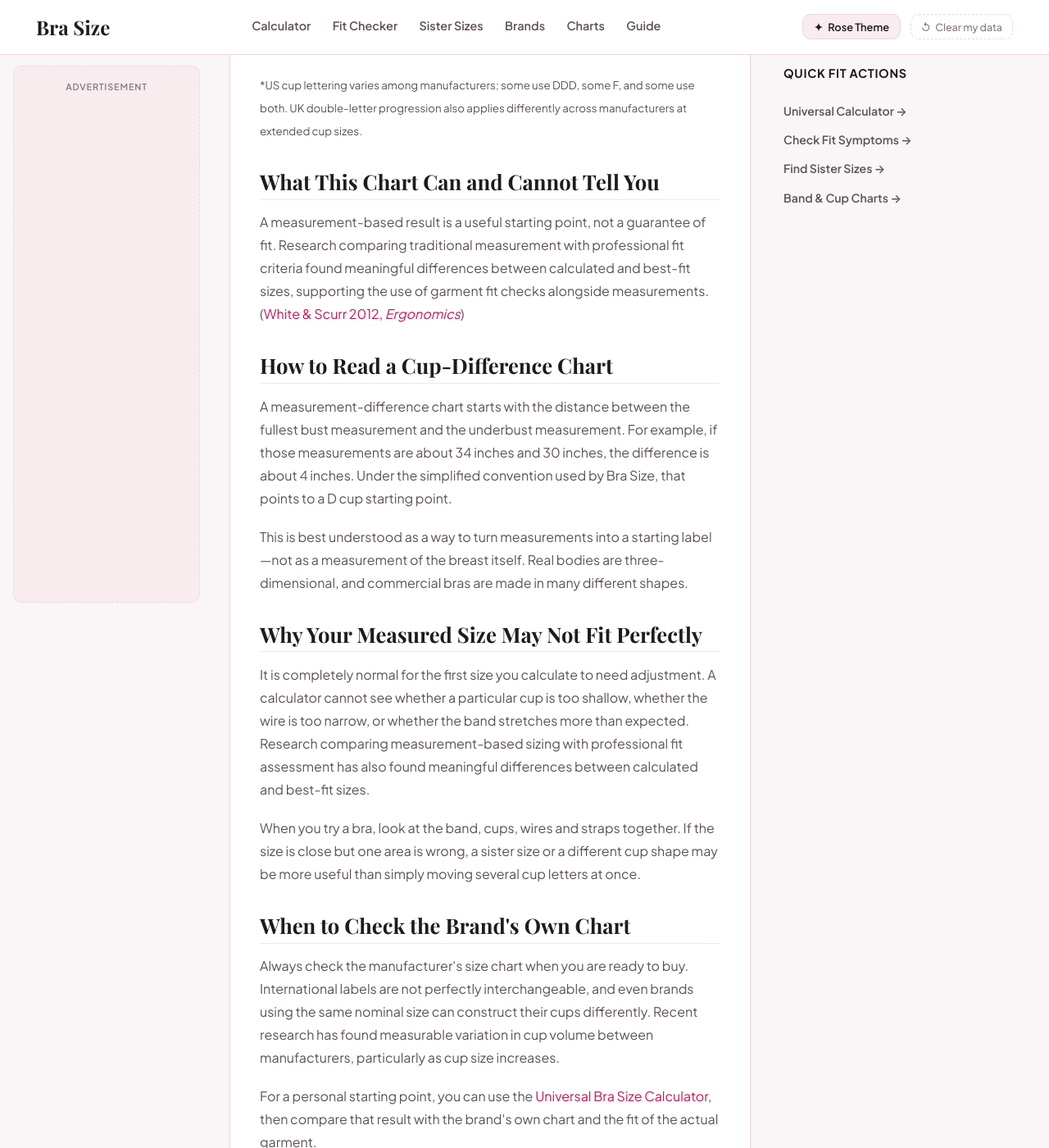
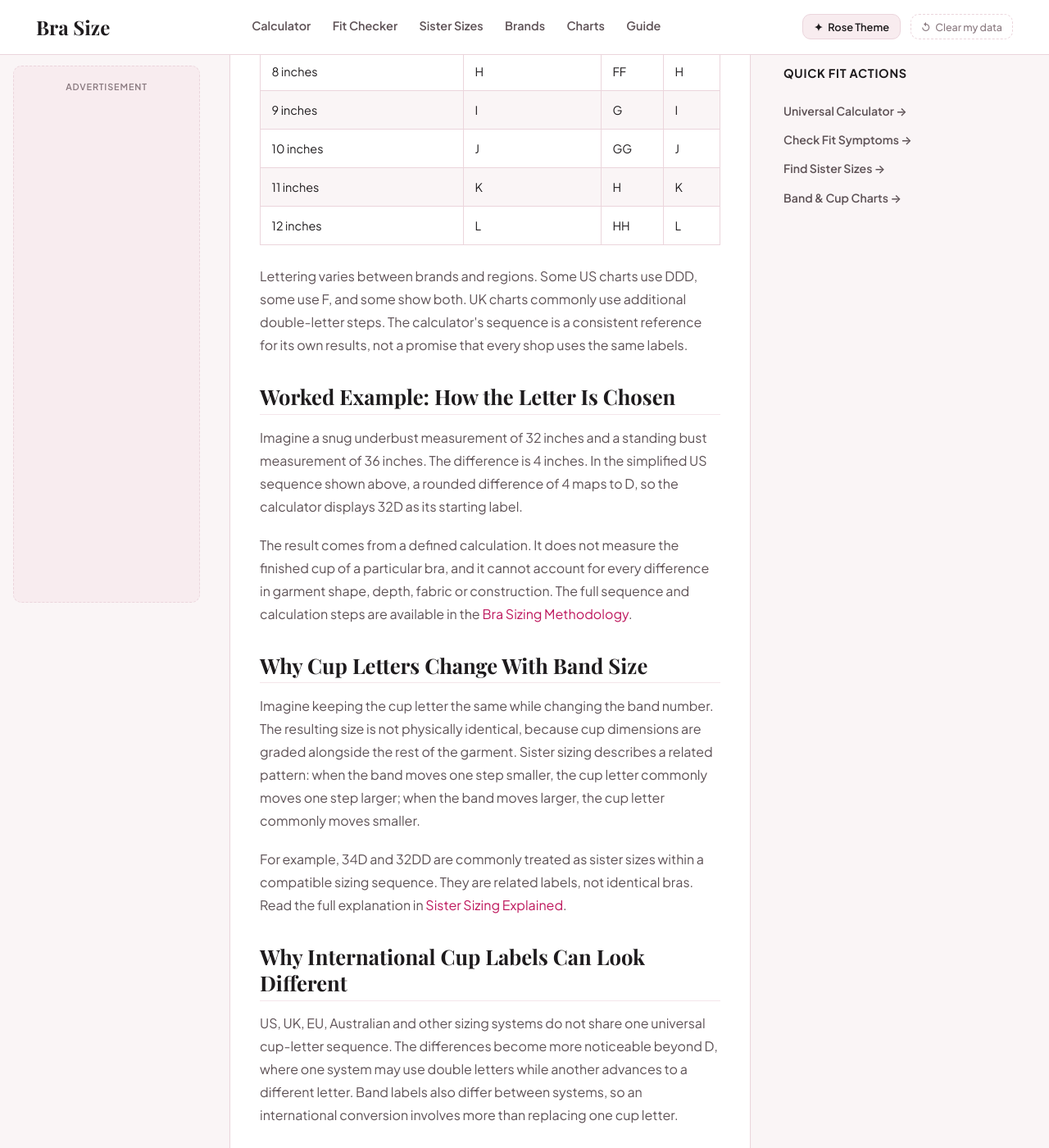
Before and after one commit to sharpedge74-cmyk/Bra-Size-Pro, a Jekyll site: the page built from bra-cup-size-guide.html, in a window 1280 px wide and 1400 px high, scrolled down 1530 px. Shown: the whole window at 82% size. Built offline with Jekyll 4.4.1, drawn with Linux system fonts in a browser that asks for light colours; some web fonts are replaced; some of the changed text lies outside the part shown.

Commit message:
Expand cup size guide with clearer examples and topical links

```diff
--- a/bra-cup-size-guide.html
+++ b/bra-cup-size-guide.html
@@ -1,64 +1,72 @@
 ---
 layout: guide
-title: "Bra Cup Size Guide: AA to L and Relative Cup Sizing"
-description: "Understand why cup letters are relative to band size, how common US, UK and EU cup progressions differ, and why a bra size is only a starting point for fit."
+title: "Bra Cup Size Guide: AA to L"
+description: "Understand bra cup letters, why cup size changes with band size, how US, UK and EU labels differ, and what a cup chart can actually tell you."
 permalink: /bra-cup-size-guide
 breadcrumb_label: "Cup Size Guide"
-intent: "Reference guide to relative cup sizing and international cup progressions"
-last_reviewed: "2026-10-01"
+intent: "Explain relative cup sizing and common cup-letter progressions"
+last_reviewed: "2026-10-13"
 ads: "guide"
-sources:
-  - "White & Scurr (2012), Ergonomics, DOI 10.1080/00140139.2011.647096"
-  - "ISO 8559-1:2017, Size designation of clothes — Part 1: Anthropometric definitions for body measurement"
 related_tool:
   title: "Universal Bra Size Calculator"
-  desc: "Calculate a starting cup size from your measurements."
+  desc: "Turn your measurements into a starting bra-size label."
   url: "/bra-size-calculator"
 related_guide:
   title: "Sister Sizing Explained"
-  desc: "Understand how cup volume changes with band size."
+  desc: "See how cup and band labels move together between related sizes."
   url: "/sister-sizing-explained"
 faq:
-  - q: "Is a D cup always the same size?"
-    a: "No. A cup letter is relative to the band. A 28D and 34D do not represent the same physical cup dimensions. Sister sizes can have similar cup capacity, but cup shape, wire width and construction also change."
+  - q: "Does a D cup always have the same dimensions?"
+    a: "No. Cup letters are relative to the band number. A 28D and a 36D are different size combinations, and their cups are not identical in physical dimensions."
   - q: "Why do US, UK and EU cup letters differ?"
-    a: "The systems use different letter progressions, especially after D. Use the target manufacturer's chart when converting a size rather than assuming that the same letter has the same meaning everywhere."
+    a: "Sizing systems use different cup-letter progressions, especially after D. A letter in one system does not always translate directly to the same letter in another."
+  - q: "Does a cup letter tell me the exact cup volume?"
+    a: "No. The letter is part of a combined size label. Actual cup dimensions also depend on the band, the sizing convention, and how a particular garment is made."
+  - q: "Why does the same labeled size vary by brand?"
+    a: "Brands can use different patterns, materials, grading and size charts. The label is a useful reference, but it does not specify every dimension of the finished bra."
 ---
 
-<h2>Cup Letters Are Relative to Band Size</h2>
-<p>A cup letter does not describe an absolute breast volume. The same letter on different band sizes represents different cup dimensions. This is why sister sizes move diagonally through a sizing system rather than keeping the same cup letter.</p>
+<h2>What a Cup Letter Means</h2>
+<p>A bra size combines a band number and a cup letter. The band number identifies a size category around the ribcage; the cup letter marks a step in the cup sequence used by that sizing system. Neither part describes the full size on its own.</p>
+<p>This is why a D cup is not one fixed volume that stays identical across all band sizes. A 30D and a 38D have different band numbers and different cup dimensions. To understand a label, read the number and letter together.</p>
 
-<h2>Common Cup Progressions</h2>
-<p>The table below is a simplified reference for the measurement-difference method used by this site. Real commercial sizing systems can vary, so it should not be treated as a universal brand chart.</p>
+<h2>A Simple Cup-Difference Reference</h2>
+<p>The main Bra Size calculator compares standing bust with snug underbust, rounds the difference to the nearest whole inch, and uses that number as an index in its selected cup sequence. The table below shows the simplified sequences used by the calculator. It describes this site's calculation mapping, not a universal chart followed by every manufacturer.</p>
 <table>
-  <thead><tr><th>Approx. Bust–Underbust Difference</th><th>US / Canada</th><th>UK</th><th>EU</th></tr></thead>
+  <thead><tr><th>Rounded Difference</th><th>US / Canada</th><th>UK</th><th>EU</th></tr></thead>
   <tbody>
-    <tr><td>1"</td><td>A</td><td>A</td><td>A</td></tr>
-    <tr><td>2"</td><td>B</td><td>B</td><td>B</td></tr>
-    <tr><td>3"</td><td>C</td><td>C</td><td>C</td></tr>
-    <tr><td>4"</td><td>D</td><td>D</td><td>D</td></tr>
-    <tr><td>5"</td><td>DD</td><td>DD</td><td>E</td></tr>
-    <tr><td>6"</td><td>DDD / F*</td><td>E</td><td>F</td></tr>
-    <tr><td>7"</td><td>G</td><td>F</td><td>G</td></tr>
-    <tr><td>8"</td><td>H</td><td>FF</td><td>H</td></tr>
-    <tr><td>9"</td><td>I</td><td>G</td><td>I</td></tr>
-    <tr><td>10"</td><td>J</td><td>GG</td><td>J</td></tr>
-    <tr><td>11"</td><td>K</td><td>H</td><td>K</td></tr>
-    <tr><td>12"</td><td>L</td><td>HH</td><td>L</td></tr>
+    <tr><td>0 inches</td><td>AA</td><td>AA</td><td>AA</td></tr>
+    <tr><td>1 inch</td><td>A</td><td>A</td><td>A</td></tr>
+    <tr><td>2 inches</td><td>B</td><td>B</td><td>B</td></tr>
+    <tr><td>3 inches</td><td>C</td><td>C</td><td>C</td></tr>
+    <tr><td>4 inches</td><td>D</td><td>D</td><td>D</td></tr>
+    <tr><td>5 inches</td><td>DD</td><td>DD</td><td>E</td></tr>
+    <tr><td>6 inches</td><td>DDD / F</td><td>E</td><td>F</td></tr>
+    <tr><td>7 inches</td><td>G</td><td>F</td><td>G</td></tr>
+    <tr><td>8 inches</td><td>H</td><td>FF</td><td>H</td></tr>
+    <tr><td>9 inches</td><td>I</td><td>G</td><td>I</td></tr>
+    <tr><td>10 inches</td><td>J</td><td>GG</td><td>J</td></tr>
+    <tr><td>11 inches</td><td>K</td><td>H</td><td>K</td></tr>
+    <tr><td>12 inches</td><td>L</td><td>HH</td><td>L</td></tr>
   </tbody>
 </table>
-<p><small>*US cup lettering varies among manufacturers; some use DDD, some F, and some use both. UK double-letter progression also applies differently across manufacturers at extended cup sizes.</small></p>
+<p>Lettering varies between brands and regions. Some US charts use DDD, some use F, and some show both. UK charts commonly use additional double-letter steps. The calculator's sequence is a consistent reference for its own results, not a promise that every shop uses the same labels.</p>
 
-<h2>What This Chart Can and Cannot Tell You</h2>
-<p>A measurement-based result is a useful starting point, not a guarantee of fit. Research comparing traditional measurement with professional fit criteria found meaningful differences between calculated and best-fit sizes, supporting the use of garment fit checks alongside measurements. (<a href="https://doi.org/10.1080/00140139.2011.647096" rel="noopener" target="_blank">White &amp; Scurr 2012, <em>Ergonomics</em></a>)</p>
-<h2>How to Read a Cup-Difference Chart</h2>
-<p>A measurement-difference chart starts with the distance between the fullest bust measurement and the underbust measurement. For example, if those measurements are about 34 inches and 30 inches, the difference is about 4 inches. Under the simplified convention used by Bra Size, that points to a D cup starting point.</p>
-<p>This is best understood as a way to turn measurements into a starting label—not as a measurement of the breast itself. Real bodies are three-dimensional, and commercial bras are made in many different shapes.</p>
+<h2>Worked Example: How the Letter Is Chosen</h2>
+<p>Imagine a snug underbust measurement of 32 inches and a standing bust measurement of 36 inches. The difference is 4 inches. In the simplified US sequence shown above, a rounded difference of 4 maps to D, so the calculator displays 32D as its starting label.</p>
+<p>The result comes from a defined calculation. It does not measure the finished cup of a particular bra, and it cannot account for every difference in garment shape, depth, fabric or construction. The full sequence and calculation steps are available in the <a href="/bra-sizing-methodology">Bra Sizing Methodology</a>.</p>
 
-<h2>Why Your Measured Size May Not Fit Perfectly</h2>
-<p>It is completely normal for the first size you calculate to need adjustment. A calculator cannot see whether a particular cup is too shallow, whether the wire is too narrow, or whether the band stretches more than expected. Research comparing measurement-based sizing with professional fit assessment has also found meaningful differences between calculated and best-fit sizes.</p>
-<p>When you try a bra, look at the band, cups, wires and straps together. If the size is close but one area is wrong, a sister size or a different cup shape may be more useful than simply moving several cup letters at once.</p>
+<h2>Why Cup Letters Change With Band Size</h2>
+<p>Imagine keeping the cup letter the same while changing the band number. The resulting size is not physically identical, because cup dimensions are graded alongside the rest of the garment. Sister sizing describes a related pattern: when the band moves one step smaller, the cup letter commonly moves one step larger; when the band moves larger, the cup letter commonly moves smaller.</p>
+<p>For example, 34D and 32DD are commonly treated as sister sizes within a compatible sizing sequence. They are related labels, not identical bras. Read the full explanation in <a href="/sister-sizing-explained">Sister Sizing Explained</a>.</p>
 
-<h2>When to Check the Brand's Own Chart</h2>
-<p>Always check the manufacturer's size chart when you are ready to buy. International labels are not perfectly interchangeable, and even brands using the same nominal size can construct their cups differently. Recent research has found measurable variation in cup volume between manufacturers, particularly as cup size increases.</p>
-<p>For a personal starting point, you can use the <a href="/bra-size-calculator">Universal Bra Size Calculator</a>, then compare that result with the brand's own chart and the fit of the actual garment.</p>
+<h2>Why International Cup Labels Can Look Different</h2>
+<p>US, UK, EU, Australian and other sizing systems do not share one universal cup-letter sequence. The differences become more noticeable beyond D, where one system may use double letters while another advances to a different letter. Band labels also differ between systems, so an international conversion involves more than replacing one cup letter.</p>
+<p>The <a href="/brand-size-converter">Brand Size Converter</a> compares selected labels, and the <a href="/bra-measurement-chart">Bra Measurement Chart</a> brings common size references together. A brand's own chart remains the definitive reference for the labels it uses.</p>
+
+<h2>What a Cup Chart Cannot Tell You</h2>
+<p>A cup chart explains a naming convention; it does not describe every detail of a bra's construction. Two garments with the same label may have different cup depth, width, wire shape, fabric stretch or strap placement. This is why a label alone cannot guarantee that two bras will feel the same.</p>
+<p>When a calculated label and a garment do not seem to match, that difference does not automatically mean the measurement was recorded incorrectly. The calculation, the brand's size chart and the shape of the particular garment are separate pieces of information.</p>
+
+<h2>Find a Size Reference for Your Measurements</h2>
+<p>Use the <a href="/bra-size-calculator">Bra Size Calculator</a> to see the measurement-based starting label, then explore the <a href="/bra-size-guide-by-size">Bra Size Guide by Size</a> for explanations of individual band-and-cup combinations. If the band-and-cup relationship is the main question, the <a href="/sister-size-calculator">Sister Size Calculator</a> shows adjacent labels supported by the selected system.</p>
```
